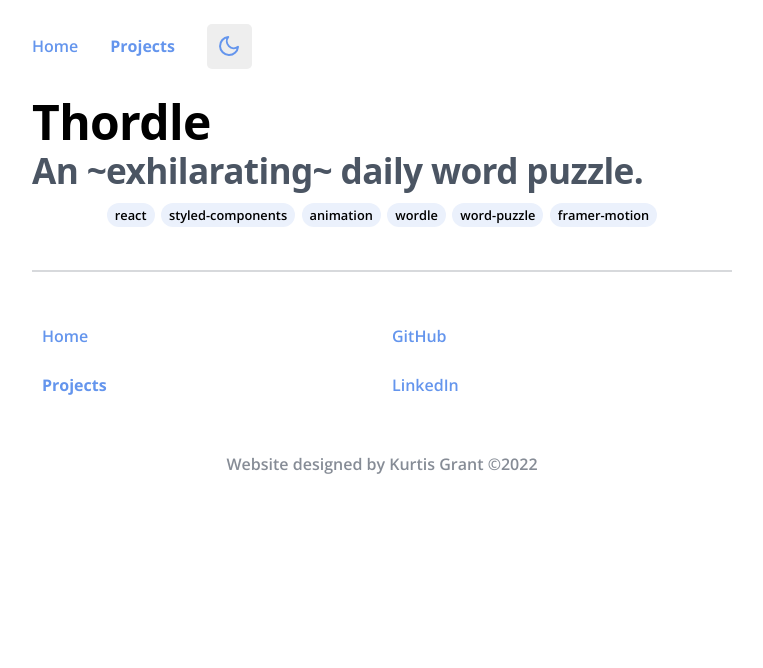
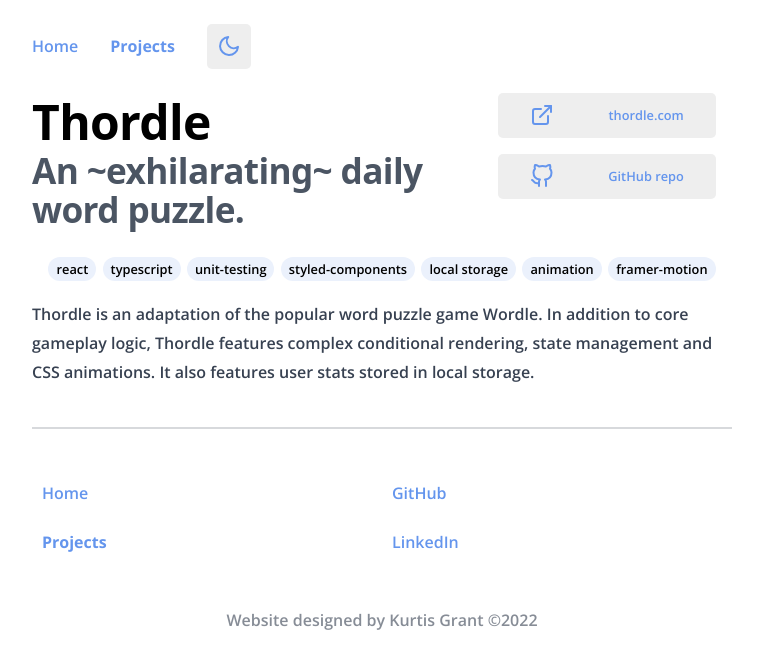
Before and after one commit to kurtisgrant/portfolio-site, a React (Create React App) app: page /projects/thordle in a window 1280 px wide. Shown: the top 668 px of the page, without its empty margins (258-1021 px from the left). Built offline with nearby package versions, Linux system fonts and the light colour scheme.

Commit message:
Add external links and description to Thordle project page

```diff
--- a/src/components/Button.css
+++ b/src/components/Button.css
@@ -1,11 +1,12 @@
 a.btn {
   background-color: var(--btn-color);
-  width: 25px;
+  /* width: 25px; */
+  gap: 10px;
   height: 25px;
   border-radius: 5px;
   padding: 10px;
   display: flex;
-  justify-content: center;
+  justify-content: space-around;
   align-items: center;
 }
 a.btn:hover {
--- a/src/projects/Thordle.css
+++ b/src/projects/Thordle.css
@@ -6,6 +6,26 @@
   margin: 20px 0;
 } */
 
+.project-page .hero {
+  display: grid;
+  grid-template-columns: 1.8fr 1fr;
+  margin-bottom: 1rem;
+}
+.project-page .links {
+  display: flex;
+  gap: 1rem;
+  flex-direction: column;
+  margin: 0 1rem;
+}
+@media (max-width: 720px) {
+  .project-page .hero {
+    grid-template-columns: 1fr;
+  }
+  .project-page .links {
+    align-self: center;
+    flex-direction: row;
+  }
+}
 .project-page .heading {
   color: var(--heading);
   font-size: 3rem;
@@ -38,3 +58,7 @@
   margin: .2rem;
   word-break: keep-all;
 }
+
+.project-page .btn {
+  font-size: 0.8rem;
+}
--- a/src/projects/Thordle.js
+++ b/src/projects/Thordle.js
@@ -1,21 +1,36 @@
-import React from 'react'
-import './Thordle.css'
+import React from 'react';
+import Button from '../components/Button';
+import './Thordle.css';
+import { ReactComponent as Github } from '../docs/github.svg';
+import { ReactComponent as ExternalLink } from '../docs/external-link.svg';
 
 function Thordle() {
   return (
-    <div className="project-page">
-      <h1 className="heading">Thordle</h1>
-      <h2 className="sub-heading">An ~exhilarating~ daily word puzzle.</h2>
+    <main className="project-page">
+      <div className="hero">
+        <div className="hero-text">
+          <h1 className="heading">Thordle</h1>
+          <h2 className="sub-heading">An ~exhilarating~ daily word puzzle.</h2>
+        </div>
+        <div className="links">
+          <Button href="https://thordle.com">{<><ExternalLink /> thordle.com</>}</Button>
+          <Button href="https://github.com/kurtisgrant/thordle">{<Github />} GitHub repo</Button>
+        </div>
+      </div>
       <div className="tag-container">
         <span>react</span>
+        <span>typescript</span>
+        <span>unit-testing</span>
         <span>styled-components</span>
+        <span>local storage</span>
         <span>animation</span>
-        <span>wordle</span>
-        <span>word-puzzle</span>
         <span>framer-motion</span>
       </div>
-    </div>
-  )
+      <article>
+        <p>Thordle is an adaptation of the popular word puzzle game Wordle. In addition to core gameplay logic, Thordle features complex conditional rendering, state management and CSS animations. It also features user stats stored in local storage.</p>
+      </article>
+    </main>
+  );
 }
 
-export default Thordle
+export default Thordle;
```
Also changed, not shown: src/docs/external-link.svg (added), src/docs/github.svg (added).
